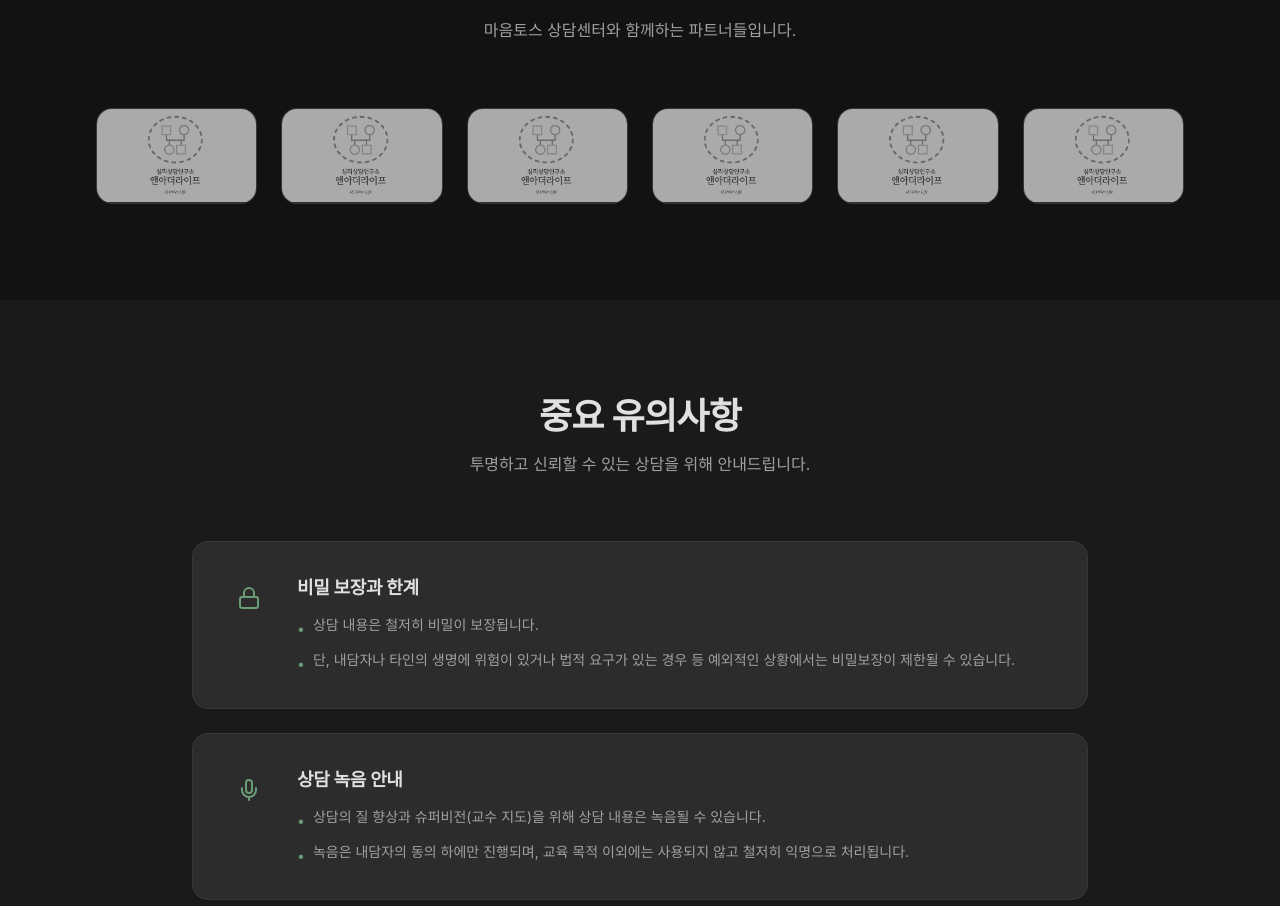
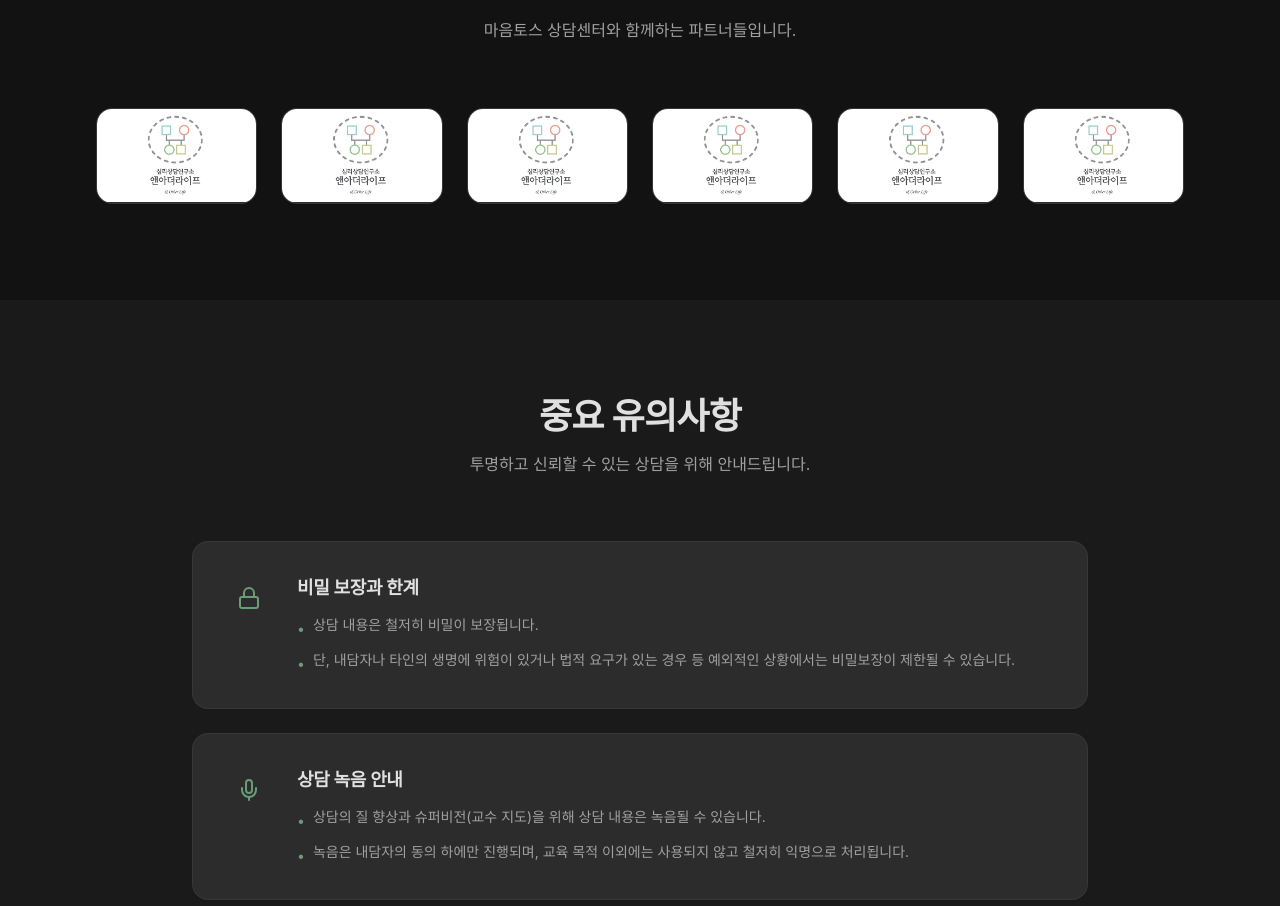
Before and after one commit to mindful-labs-ai/dopo-mind-web, a Next.js app: page / in a window 1280 px wide. Shown: the part 4711-5617 px from the top of the page. Built offline with nearby package versions, Linux system fonts and the light colour scheme; a web font is replaced by a local one.

Commit message:
제휴 기관 로고 수정2

```diff
--- a/src/components/sections/PartnersSection.tsx
+++ b/src/components/sections/PartnersSection.tsx
@@ -73,7 +73,7 @@ export default function PartnersSection() {
                 src={partner.logo}
                 alt={partner.name}
                 fill
-                className="object-contain opacity-60 hover:opacity-100 transition-opacity grayscale hover:grayscale-0"
+                className="object-contain"
               />
             </motion.div>
           ))}
```
